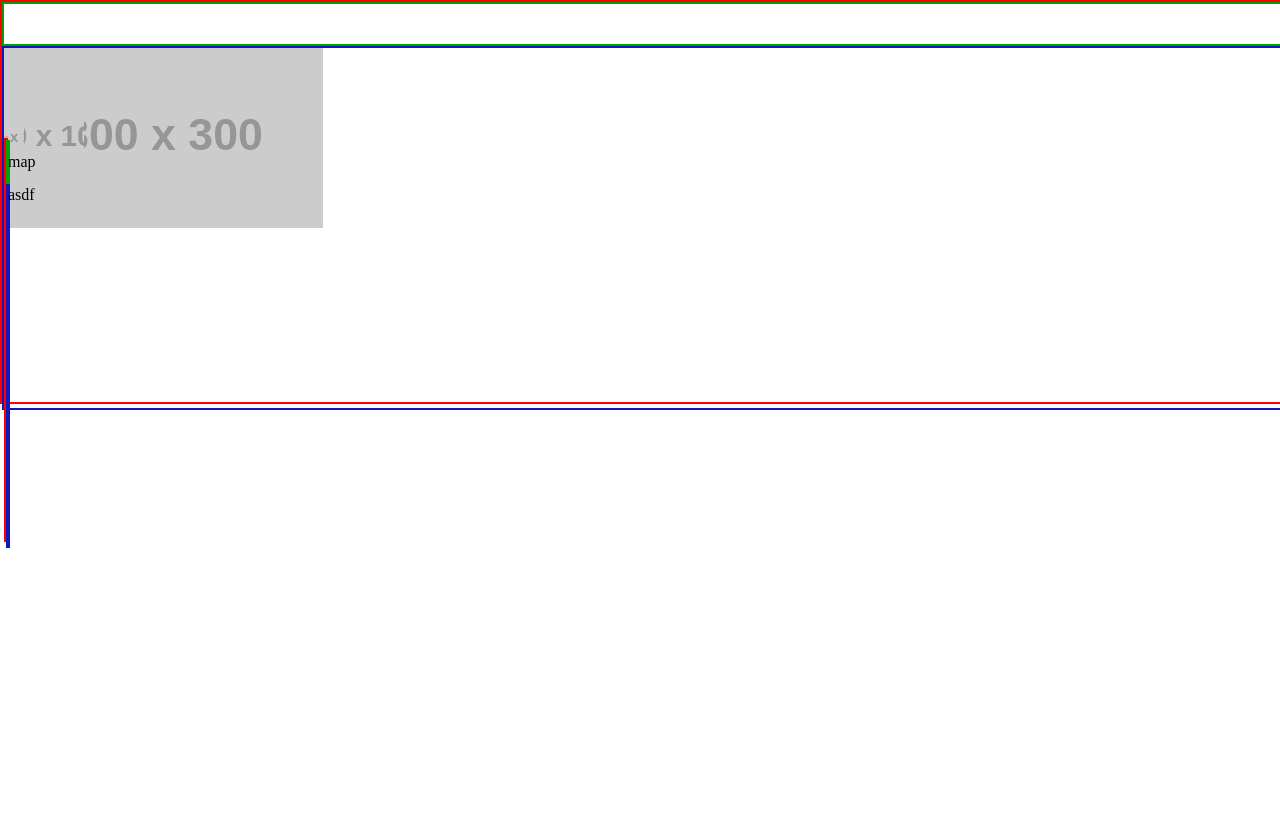
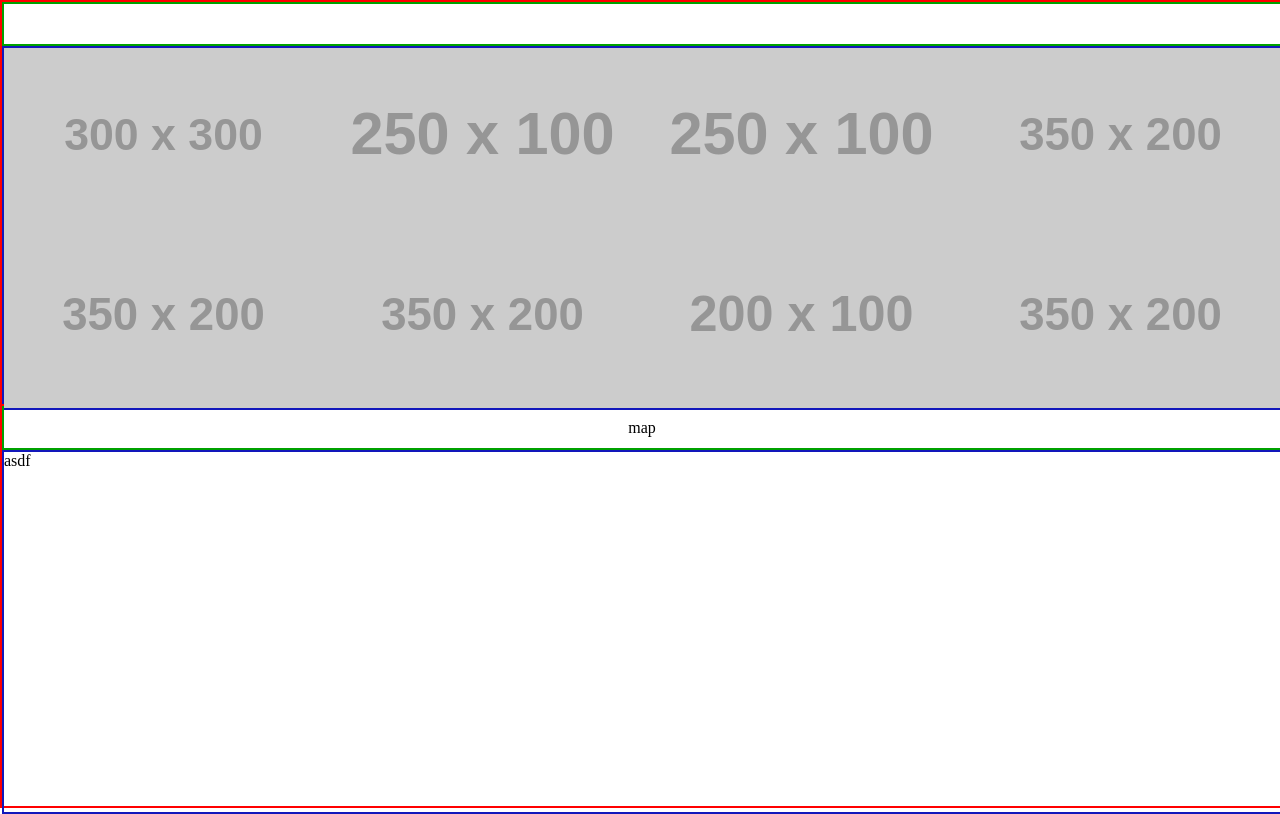
Before and after one commit to ASanjok/Aleksandrs_Sloka_P1-3_Praktiskais_darbs_7, a plain HTML site: page index.html in a window 1280 px wide. Drawn offline with Linux system fonts and the light colour scheme; placeholder pictures from the web are drawn by us.

Commit message:
image problem fix

```diff
--- a/index.html
+++ b/index.html
@@ -11,14 +11,14 @@
         <div class="name">
         </div>
         <div class="contentLine">
-            <div class="content" id="i1">
-            <div class="content" id="i2">
-            <div class="content" id="i3">
-            <div class="content" id="i4">
-            <div class="content" id="i5">
-            <div class="content" id="i6">
-            <div class="content" id="i7">
-            <div class="content" id="i8">
+            <div class="content" id="i1"></div>
+            <div class="content" id="i2"></div>
+            <div class="content" id="i3"></div>
+            <div class="content" id="i4"></div>
+            <div class="content" id="i5"></div>
+            <div class="content" id="i6"></div>
+            <div class="content" id="i7"></div>
+            <div class="content" id="i8"></div>
         </div>
     </div>
     <div class="half">
```
